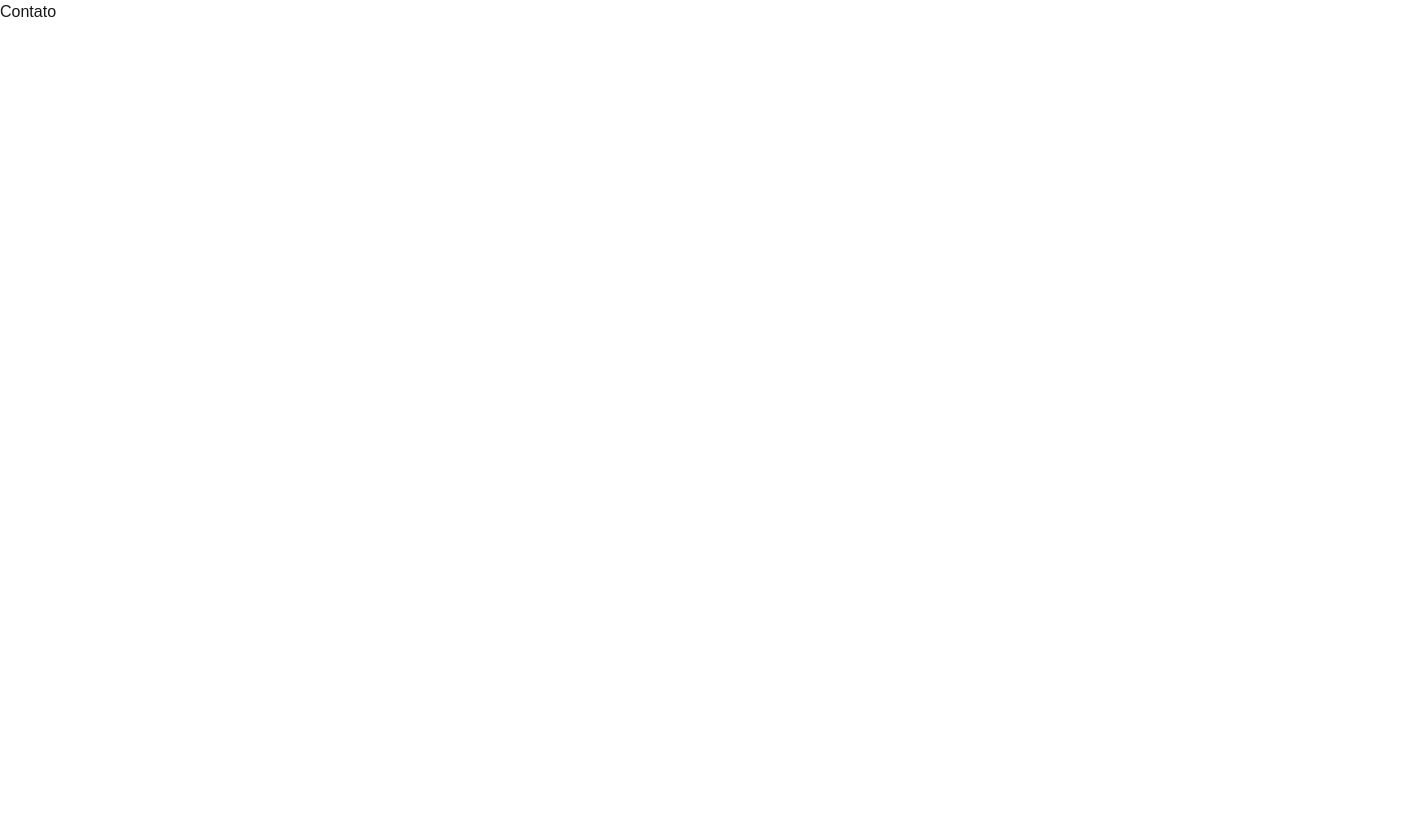
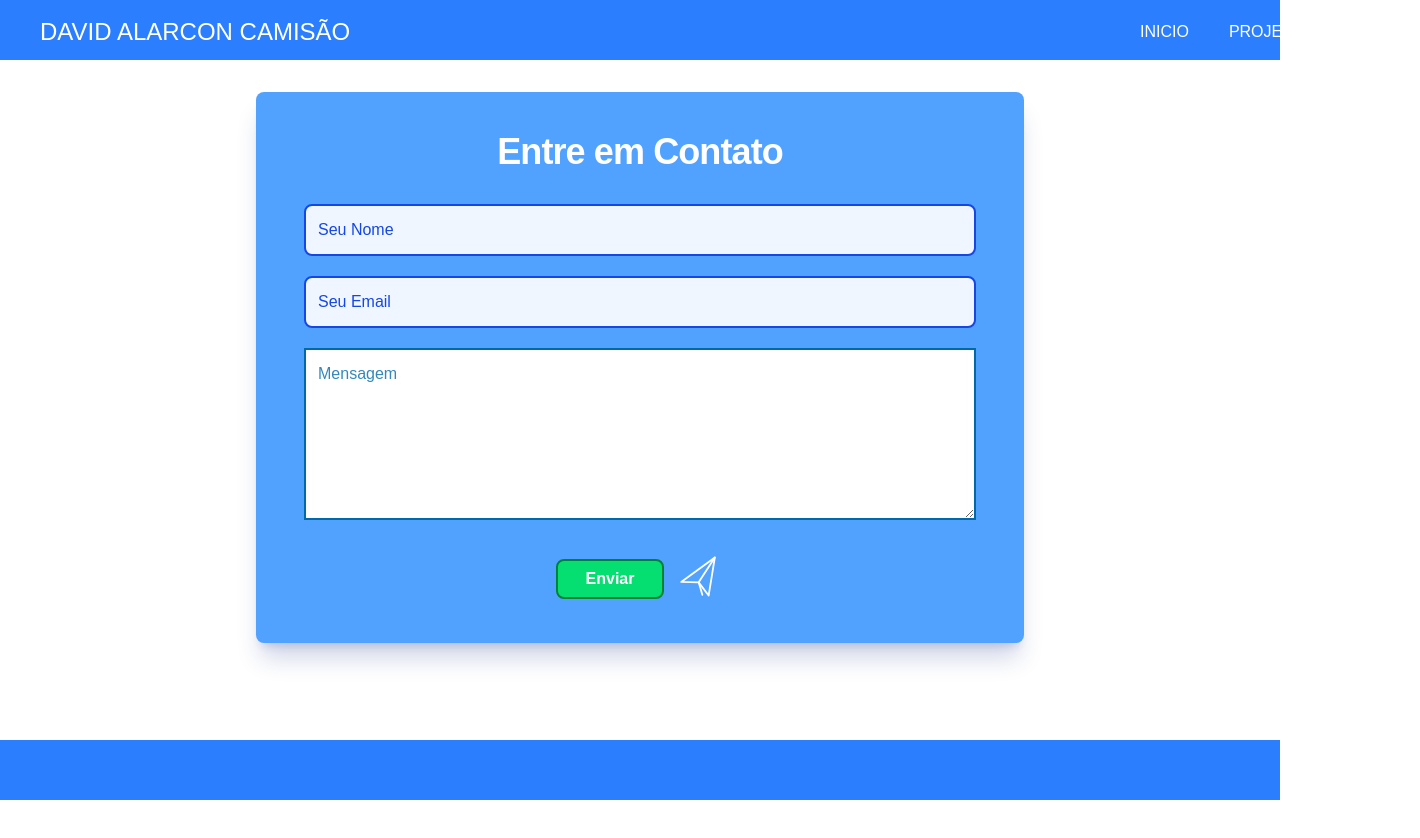
Before and after one commit to davidcontadecursoeusoprofissio-cybe/RepositorioSobreMe, a Next.js app: page /Contato in a window 1280 px wide. Shown: the top 838 px of the page, 1420 px wide, since content can reach past the window. Before the commit the page ends 800 px from the top, so only its background shows below. Built offline with nearby package versions, Linux system fonts and the light colour scheme.

Commit message:
atualiza

```diff
--- /dev/null
+++ b/Components/Contato.jsx
@@ -0,0 +1,167 @@
+"use client";
+
+import { useState } from "react";
+
+const API_URL = "/api/contato";
+
+export default function Contato() {
+  const [formData, setFormData] = useState({
+    nome: "",
+    email: "",
+    mensagem: "",
+  });
+  const [isSubmitting, setIsSubmitting] = useState(false);
+  const [feedback, setFeedback] = useState({ type: "", message: "" });
+
+  function handleChange(event) {
+    const { name, value } = event.target;
+    setFormData((current) => ({ ...current, [name]: value }));
+  }
+
+  async function handleSubmit(event) {
+    event.preventDefault();
+    setIsSubmitting(true);
+    setFeedback({ type: "", message: "" });
+
+    const payload = {
+      nome: formData.nome.trim(),
+      email: formData.email.trim(),
+      mensagem: formData.mensagem.trim(),
+    };
+
+    try {
+      const response = await fetch("/api/Contato", {
+        method: "POST",
+        headers: {
+          "Content-Type": "application/json",
+        },
+        body: JSON.stringify(payload),
+      });
+
+      if (!response.ok) {
+        throw new Error("Não foi possível enviar a mensagem.");
+      }
+
+      setFeedback({
+        type: "success",
+        message: "Mensagem enviada com sucesso!",
+      });
+
+      setFormData({
+        nome: "",
+        email: "",
+        mensagem: "",
+      });
+    } catch (error) {
+      console.error("Erro ao enviar contato:", error);
+      setFeedback({
+        type: "error",
+        message: "Ocorreu um erro ao enviar. Tente novamente.",
+      });
+    } finally {
+      setIsSubmitting(false);
+    }
+  }
+
+  return (
+    <main className="min-h-screen bg-white px-4 py-8 sm:px-6 lg:px-8">
+      <section
+        aria-labelledby="contact-title"
+        className="mx-auto w-full max-w-3xl rounded-lg bg-blue-400 px-5 py-8 text-white shadow-xl shadow-blue-900/20 sm:px-10 sm:py-10"
+      >
+        <div className="mx-auto max-w-2xl">
+          <h1
+            id="contact-title"
+            className="mb-8 text-center text-3xl font-extrabold tracking-tight text-white sm:text-4xl"
+          >
+            Entre em Contato
+          </h1>
+
+          <form onSubmit={handleSubmit} className="space-y-5">
+            <div>
+              <label htmlFor="nome" className="sr-only">Seu nome</label>
+              <input
+                id="nome"
+                name="nome"
+                type="text"
+                value={formData.nome}
+                onChange={handleChange}
+                placeholder="Seu Nome"
+                autoComplete="name"
+                required
+                className="w-full rounded-lg border-2 border-blue-700 bg-blue-50 px-3 py-3 text-base text-blue-950 outline-none transition placeholder:text-blue-700 focus:border-blue-900 focus:ring-4 focus:ring-blue-200"
+              />
+            </div>
+
+            <div>
+              <label htmlFor="email" className="sr-only">Seu e-mail</label>
+              <input
+                id="email"
+                name="email"
+                type="email"
+                value={formData.email}
+                onChange={handleChange}
+                placeholder="Seu Email"
+                autoComplete="email"
+                required
+                className="w-full rounded-lg border-2 border-blue-700 bg-blue-50 px-3 py-3 text-base text-blue-950 outline-none transition placeholder:text-blue-700 focus:border-blue-900 focus:ring-4 focus:ring-blue-200"
+              />
+            </div>
+
+            <div>
+              <label htmlFor="mensagem" className="sr-only">Mensagem</label>
+              <textarea
+                id="mensagem"
+                name="mensagem"
+                value={formData.mensagem}
+                onChange={handleChange}
+                placeholder="Mensagem"
+                rows={6}
+                required
+                className="w-full resize-y border-2 border-sky-700 bg-white px-3 py-3 text-base text-slate-900 outline-none transition placeholder:text-sky-700/80 focus:border-cyan-500 focus:ring-4 focus:ring-cyan-200"
+              />
+            </div>
+
+            {feedback.message && (
+              <p
+                role="alert"
+                className={
+                  feedback.type === "success"
+                    ? "text-center text-sm font-medium text-green-700"
+                    : "text-center text-sm font-medium text-red-700"
+                }
+              >
+                {feedback.message}
+              </p>
+            )}
+
+            <div className="flex items-center justify-center gap-3 pt-2">
+              <button
+                type="submit"
+                disabled={isSubmitting}
+                className="h-10 rounded-lg border-2 border-green-700 bg-green-400 px-7 text-base font-bold text-white transition hover:bg-green-500 focus:outline-none focus:ring-4 focus:ring-green-200 active:translate-y-px disabled:cursor-not-allowed disabled:opacity-60"
+              >
+                {isSubmitting ? "Enviando..." : "Enviar"}
+              </button>
+
+              <svg
+                aria-hidden="true"
+                viewBox="0 0 48 48"
+                className="h-12 w-12 -rotate-12 text-white"
+                fill="none"
+                stroke="currentColor"
+                strokeWidth="1.8"
+                strokeLinecap="round"
+                strokeLinejoin="round"
+              >
+                <path d="M5 23 43 6 29 42l-7-15L5 23Z" />
+                <path d="m22 27 21-21" />
+                <path d="m22 27 1 13" />
+              </svg>
+            </div>
+          </form>
+        </div>
+      </section>
+    </main>
+  );
+}
--- a/app/Contato/page.jsx
+++ b/app/Contato/page.jsx
@@ -1,5 +1,15 @@
-export default function Contato(){
-    return(
-        <h1>Contato</h1>
-    )
+import Navegacao from '@/Components/navs';
+import Navegacao2 from '@/Components/footer';
+import Contato from "../../Components/Contato";
+
+export default function ContatoPage() {
+    return (
+        <>
+            <Navegacao />
+
+            <Contato />
+
+            <Navegacao2 />
+        </>
+    );
 }
```
Also changed, not shown: 1 other file (tests, documents, lock files or other folders).
